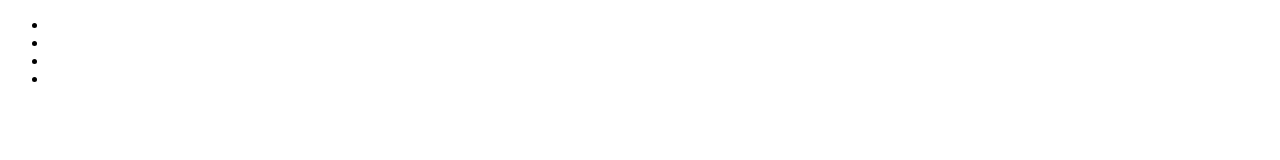
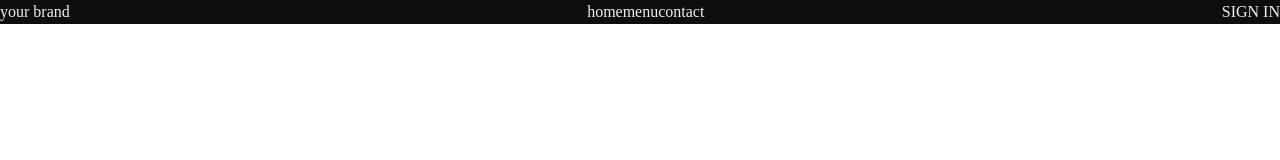
Before and after one commit to Drrecommended/restaurantPage, a website built with webpack: page dist/index.html in a window 1280 px wide. Built offline with nearby package versions, Linux system fonts and the light colour scheme.

Commit message:
fleshed out nav module and added css colors and reset

```diff
--- a/package.json
+++ b/package.json
@@ -11,6 +11,8 @@
   "author": "",
   "license": "ISC",
   "devDependencies": {
+    "css-loader": "^6.7.2",
+    "style-loader": "^3.3.1",
     "webpack": "^5.75.0",
     "webpack-cli": "^5.0.0"
   }
--- a/src/index.js
+++ b/src/index.js
@@ -1 +1,33 @@
-console.log('test again')
+import './style.css'
+const content = document.getElementById('content')
+
+const nav = () => {
+  const links = ['home', 'menu', 'contact']
+
+  const nav = document.createElement('nav')
+  nav.classList.add('nav')
+
+  const brand = document.createElement('a')
+  brand.classList.add('brand-logo')
+  brand.innerText = 'your brand'
+
+  const signIn = document.createElement('a')
+  signIn.classList.add('sign-in')
+  signIn.innerText = 'SIGN IN'
+
+  const ul = document.createElement('ul')
+  for (let i = 0; i < links.length; i++) {
+    const li = document.createElement('li')
+    li.innerText = links[i]
+    li.classList.add('nav-link')
+    ul.appendChild(li)
+  }
+
+  nav.appendChild(brand)
+  nav.appendChild(ul)
+  nav.appendChild(signIn)
+
+  return nav
+}
+
+content.appendChild(nav())
--- /dev/null
+++ b/src/reset.css
@@ -0,0 +1,79 @@
+/* Box sizing rules */
+*,
+*::before,
+*::after {
+  box-sizing: border-box;
+}
+
+/* Remove default margin */
+body,
+h1,
+h2,
+h3,
+h4,
+p,
+figure,
+blockquote,
+dl,
+dd {
+  margin: 0;
+}
+
+/* Remove list styles on ul, ol elements with a list role, which suggests default styling will be removed */
+ul[role='list'],
+ol[role='list'] {
+  list-style: none;
+}
+
+ul {
+  margin: 0;
+  padding: 0;
+}
+
+/* Set core root defaults */
+html:focus-within {
+  scroll-behavior: smooth;
+}
+
+/* Set core body defaults */
+body {
+  min-height: 100vh;
+  text-rendering: optimizeSpeed;
+  line-height: 1.5;
+}
+
+/* A elements that don't have a class get default styles */
+a:not([class]) {
+  text-decoration-skip-ink: auto;
+}
+
+/* Make images easier to work with */
+img,
+picture {
+  max-width: 100%;
+  display: block;
+}
+
+/* Inherit fonts for inputs and buttons */
+input,
+button,
+textarea,
+select {
+  font: inherit;
+}
+
+/* Remove all animations, transitions and smooth scroll for people that prefer not to see them */
+@media (prefers-reduced-motion: reduce) {
+  html:focus-within {
+    scroll-behavior: auto;
+  }
+
+  *,
+  *::before,
+  *::after {
+    animation-duration: 0.01ms !important;
+    animation-iteration-count: 1 !important;
+    transition-duration: 0.01ms !important;
+    scroll-behavior: auto !important;
+  }
+}
--- /dev/null
+++ b/src/style.css
@@ -0,0 +1,25 @@
+@import url(./reset.css);
+
+:root {
+    --font-color: #EEEEEE;
+    --main: #541212;
+    --sub: #0F0E0E;
+    --highlight: #8B9A46;
+}
+
+body {
+    color: #EEEEEE;
+}
+
+.nav {
+    background-color: var(--sub);
+}
+
+nav, ul {
+    display: flex;
+    justify-content: space-between;
+}
+
+ .nav-link, .brand-logo {
+    display: block;
+ }
--- a/webpack.config.js
+++ b/webpack.config.js
@@ -3,9 +3,16 @@ const path = require('path')
 module.exports = {
   mode: 'development',
   entry: './src/index.js',
-  watch: true,
   output: {
     filename: 'main.js',
     path: path.resolve(__dirname, 'dist'),
   },
-};
+  module: {
+    rules: [
+      {
+        test: /\.css$/i,
+        use: ['style-loader', 'css-loader'],
+      },
+    ],
+  },
+}
```
Also changed, not shown: dist/index.html, dist/main.js, 2 other files.
